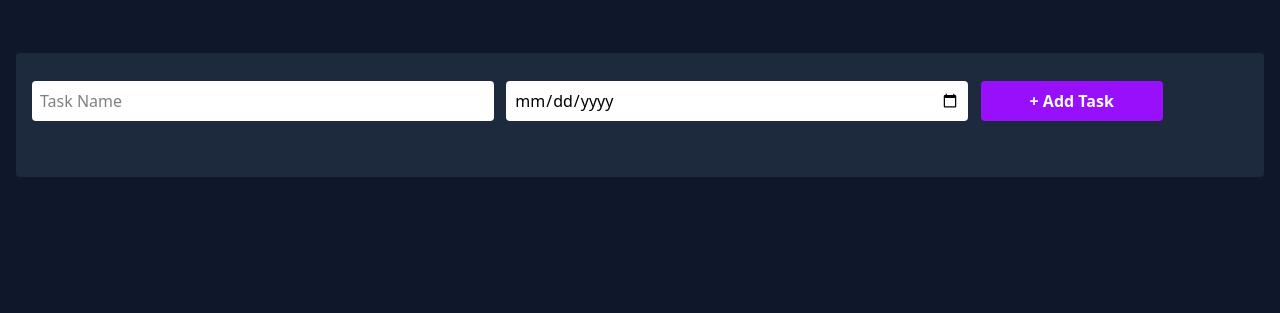
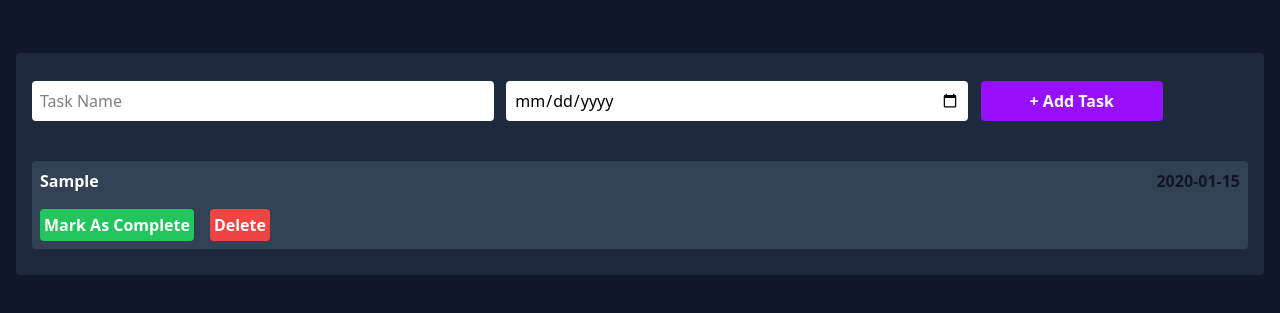
Before and after one commit to Dharinish17/to-do, a website: page index.html in a window 1280 px wide. Both pictures are taken after typing "Sample", "2020-01-15" into the empty fields and a click on the button "+ Add Task". Shown: the part 163-476 px from the top of the page. Drawn offline with Linux system fonts and the light colour scheme.

Commit message:
retrive task and display

```diff
--- a/js/script.js
+++ b/js/script.js
@@ -1,32 +1,69 @@
-document.addEventListener("DOMContentLoaded", ()=>{
-    let taskName= document.getElementById("taskName");
-    let taskDate= document.getElementById("taskDate");
-    let addTask= document.getElementById("addTask");
+document.addEventListener("DOMContentLoaded", () => {
+  let taskName = document.getElementById("taskName");
+  let taskDate = document.getElementById("taskDate");
+  let addTask = document.getElementById("addTask");
+  let taskList = document.getElementById("taskList");
 
-    let taskArr= JSON.parse(localStorage.getItem("user")) || [];
-    console.log(taskArr);
+  let taskArr = JSON.parse(localStorage.getItem("user")) || [];
 
-    addTask.addEventListener("click", ()=>{
-        if(taskName.value.trim()=== ""){
+  addTask.addEventListener("click", () => {
+    //adding the values to local storage
+    if (taskName.value.trim() === "") {
       return;
     }
-        let obj= {
+    let obj = {
       name: "",
       id: "",
-            date: ""
+      date: "",
     };
-        obj.name= taskName.value;
-        obj.date= taskDate.value;
-        obj.id= Date.now();
+    obj.name = taskName.value;
+    obj.date = taskDate.value;
+    obj.id = Date.now();
     taskArr.push(obj);
     localStorage.setItem("user", JSON.stringify(taskArr));
-        taskName.value= "";
-        taskDate.value= "";
+    taskName.value = "";
+    taskDate.value = "";
+    display(); //displays the task when added by the add task btn
 });
+display(); //makes sure the display function keeps the taks in the web even when the web is re-loaded
 
+  function display() {
+    // retrieving values from the local storage
+    taskList.innerHTML = ""
+    let val = JSON.parse(localStorage.getItem("user"));
+    if(val=== null)
+    {
+        return;
+    }
 
+    val.forEach(task => {
+        taskList.appendChild(createTaskCard(task));
+    });
+  }
 
+  function createTaskCard(task) {
+    let taskCard = document.createElement("div");
+    taskCard.className = "task";
 
+    taskCard.innerHTML = `
+        <div class="md:flex md:justify-between">
+            <p class="font-semibold">${task.name}</p>
+            <p class="text-gray-900 md:font-semibold">${task.date}</p>
+            </div>
+            <div class="md:flex md:gap-4">
+            <button
+              class="bg-[#22C55E] rounded-sm p-1 font-semibold block mt-4 md:mt-4 hover:bg-[#05ad42]"
+            >
+              Mark As Complete
+            </button>
+            <button
+              class="bg-[#EF4444] rounded-sm p-1 font-semibold block mt-2 md:mt-4 hover:bg-[#8f0707]"
+            >
+              Delete
+            </button>
+          </div>
+        `;
 
-
-})
+    return taskCard;
+  }
+});
```
Also changed, not shown: index.html (+1 -1 lines), src/output.css. Lines whose indentation alone changed are shown as unchanged.
